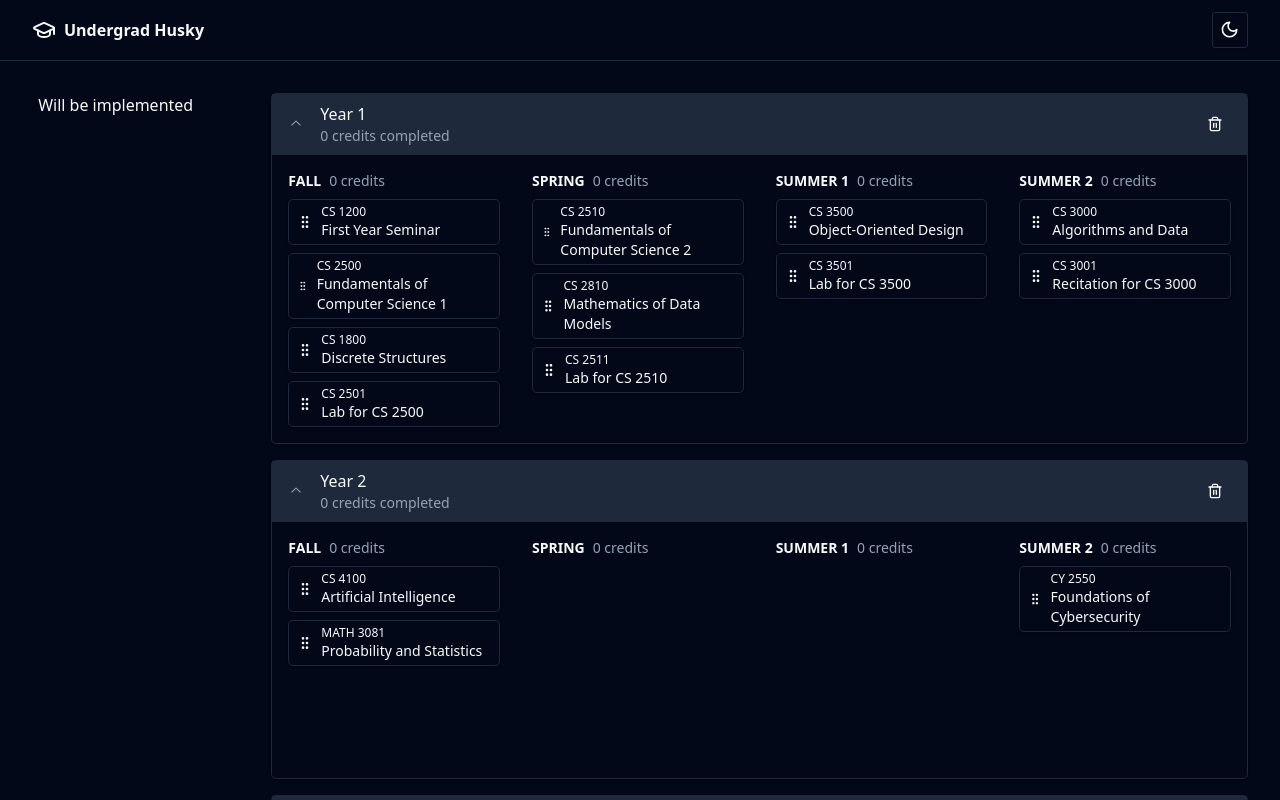
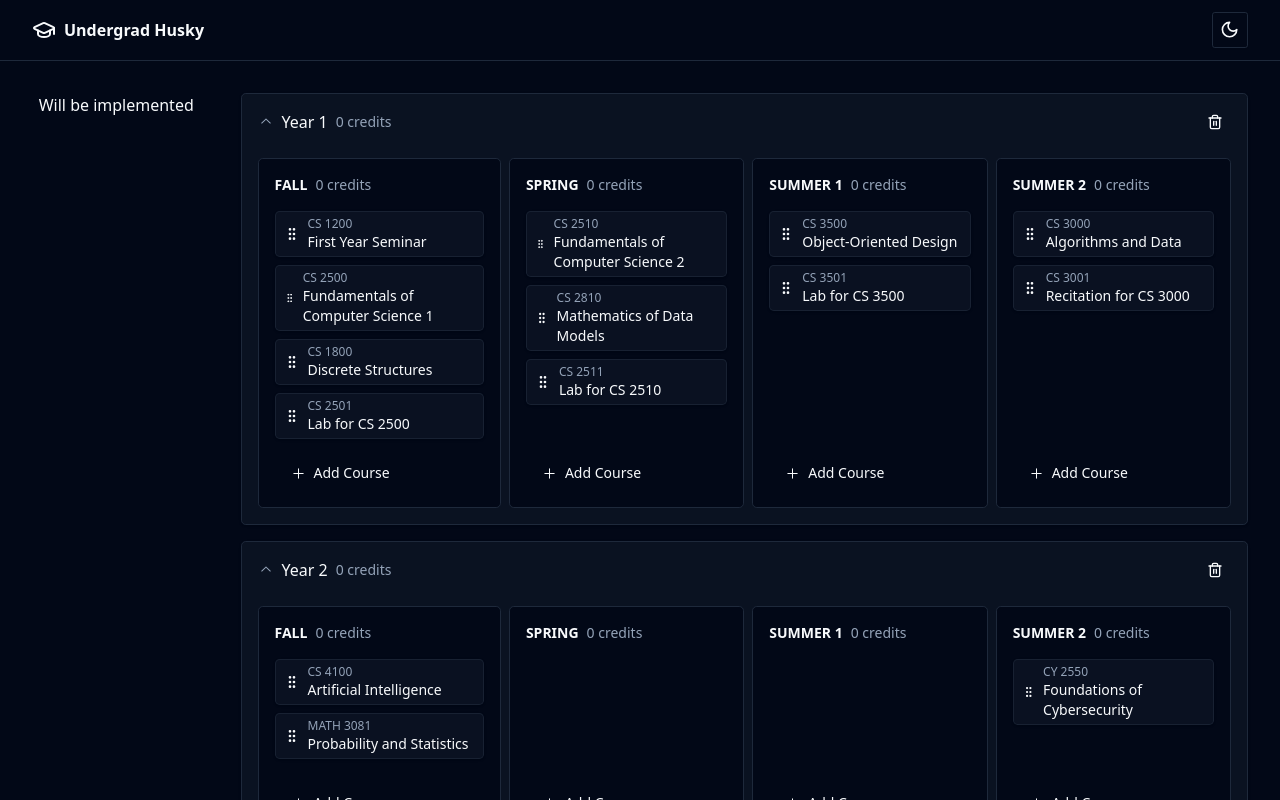
Before and after one commit to rael346/undergrad-husky, a React (Vite) app: page / in a window 1280 px wide. Shown: the top 800 px of the page. Built offline with nearby package versions, Linux system fonts and the light colour scheme.

Commit message:
style: revamp styling for year components (inspired by github projects) + add placeholders for add course and year button

```diff
--- a/src/components/Course.tsx
+++ b/src/components/Course.tsx
@@ -63,7 +63,7 @@ function Course({
     <div
       className={cn(
         "w-full px-2 py-1 rounded-lg",
-        "border border-input bg-background shadow hover:bg-accent hover:text-accent-foreground",
+        "border border-input/70 bg-muted/30 shadow hover:bg-accent hover:text-accent-foreground",
         "flex flex-row justify-start items-center space-x-2",
         "hover:scale-105 transition-transform cursor-pointer",
         isDragging && "opacity-50",
@@ -72,7 +72,7 @@ function Course({
     >
       <GripVerticalIcon className="w-4 h-4" />
       <div className="flex flex-col justify-start">
-        <div className="text-xs font-light">
+        <div className="text-xs text-muted-foreground">
           {course.subject + " " + course.courseId}
         </div>
         <div className="text-wrap text-sm">{course.name}</div>
--- a/src/components/Plan.tsx
+++ b/src/components/Plan.tsx
@@ -1,6 +1,8 @@
 import { Year } from "@/components/Year";
+import { Button } from "@/components/ui/button";
 import { usePlanStore } from "@/stores/planStore";
 import { Accordion } from "@radix-ui/react-accordion";
+import { PlusIcon } from "@radix-ui/react-icons";
 import { useShallow } from "zustand/react/shallow";
 
 function Plan() {
@@ -9,15 +11,22 @@ function Plan() {
   );
 
   return (
+    <div className="flex flex-col space-y-4 w-full pr-8">
       <Accordion
         type="multiple"
-      className="flex flex-col justify-center w-full space-y-4 px-8"
+        className="flex flex-col justify-center space-y-4"
         defaultValue={yearDndIds}
       >
         {yearDndIds.map((yearDndId, yearIndex) => (
           <Year dndId={yearDndId} location={{ yearIndex }} key={yearDndId} />
         ))}
       </Accordion>
+
+      <Button variant="ghost" className="justify-start max-w-fit">
+        <PlusIcon />
+        <span className="pl-2">Add Year</span>
+      </Button>
+    </div>
   );
 }
 
--- a/src/components/Term.tsx
+++ b/src/components/Term.tsx
@@ -1,4 +1,5 @@
 import { SortableCourse } from "@/components/Course";
+import { Button } from "@/components/ui/button";
 import { usePlanStore } from "@/stores/planStore";
 import { DISPLAY_SEASON, DndTermLocation } from "@/types";
 import { useDroppable } from "@dnd-kit/core";
@@ -6,6 +7,7 @@ import {
   SortableContext,
   verticalListSortingStrategy,
 } from "@dnd-kit/sortable";
+import { PlusIcon } from "@radix-ui/react-icons";
 import { useShallow } from "zustand/react/shallow";
 
 function Term({
@@ -40,13 +42,18 @@ function Term({
   });
 
   return (
-    <div className="px-4 py-2 flex flex-col space-y-2" ref={setNodeRef}>
+    <div
+      className="px-4 py-4 flex flex-col space-y-4 justify-between border border-input rounded-lg bg-background"
+      ref={setNodeRef}
+    >
+      <div className="flex flex-col space-y-4">
         <div className="flex flex-row items-center space-x-2">
           <span className="text-sm font-semibold">
             {DISPLAY_SEASON[term.season]}
           </span>
           <span className="text-sm text-muted-foreground">0 credits</span>
         </div>
+
         <div className="flex flex-col space-y-2">
           <SortableContext
             items={courseDndIds}
@@ -62,6 +69,12 @@ function Term({
           </SortableContext>
         </div>
       </div>
+
+      <Button variant="ghost" className="justify-start">
+        <PlusIcon />
+        <span className="pl-2">Add Course</span>
+      </Button>
+    </div>
   );
 }
 
--- a/src/components/Year.tsx
+++ b/src/components/Year.tsx
@@ -24,18 +24,17 @@ export function Year({
   );
 
   return (
-    <AccordionItem value={dndId} className="border rounded-lg divide-y shadow">
-      <AccordionHeader className="flex flex-row items-center justify-between px-4 py-2 hover:bg-muted data-[state=open]:bg-muted">
-        <AccordionTrigger className="group flex flex-1 flex-row items-center justify-start space-x-4">
+    <AccordionItem
+      value={dndId}
+      className="border rounded-lg shadow data-[state=open]:bg-accent/30 hover:bg-accent/30"
+    >
+      <AccordionHeader className="flex flex-row items-center justify-between transition-colors pr-4">
+        <AccordionTrigger className="group flex flex-1 flex-row items-center justify-start space-x-2 px-4 py-4">
           <ChevronDownIcon className="group-data-[state=open]:rotate-180 h-4 w-4 shrink-0 text-muted-foreground transition-transform duration-200" />
-          <div className="flex flex-col items-start">
-            <span className="text-base font-medium">{`Year ${
-              location.yearIndex + 1
-            }`}</span>
-            <span className="text-sm text-muted-foreground">
-              0 credits completed
-            </span>
-          </div>
+          <span className="text-base font-medium">{`Year ${
+            location.yearIndex + 1
+          }`}</span>
+          <span className="text-sm text-muted-foreground">0 credits</span>
         </AccordionTrigger>
 
         <Button
@@ -48,7 +47,7 @@ export function Year({
       </AccordionHeader>
 
       <AccordionContent className="overflow-hidden data-[state=closed]:animate-accordion-up data-[state=open]:animate-accordion-down">
-        <div className="grid grid-cols-4 min-h-64 py-2">
+        <div className="grid grid-cols-4 space-x-2 min-h-64 px-4 pt-2 pb-4">
           {termDndIds.map((termDndId, termIndex) => (
             <Term
               location={{ ...location, termIndex }}
```
Lines whose indentation alone changed are shown as unchanged.
